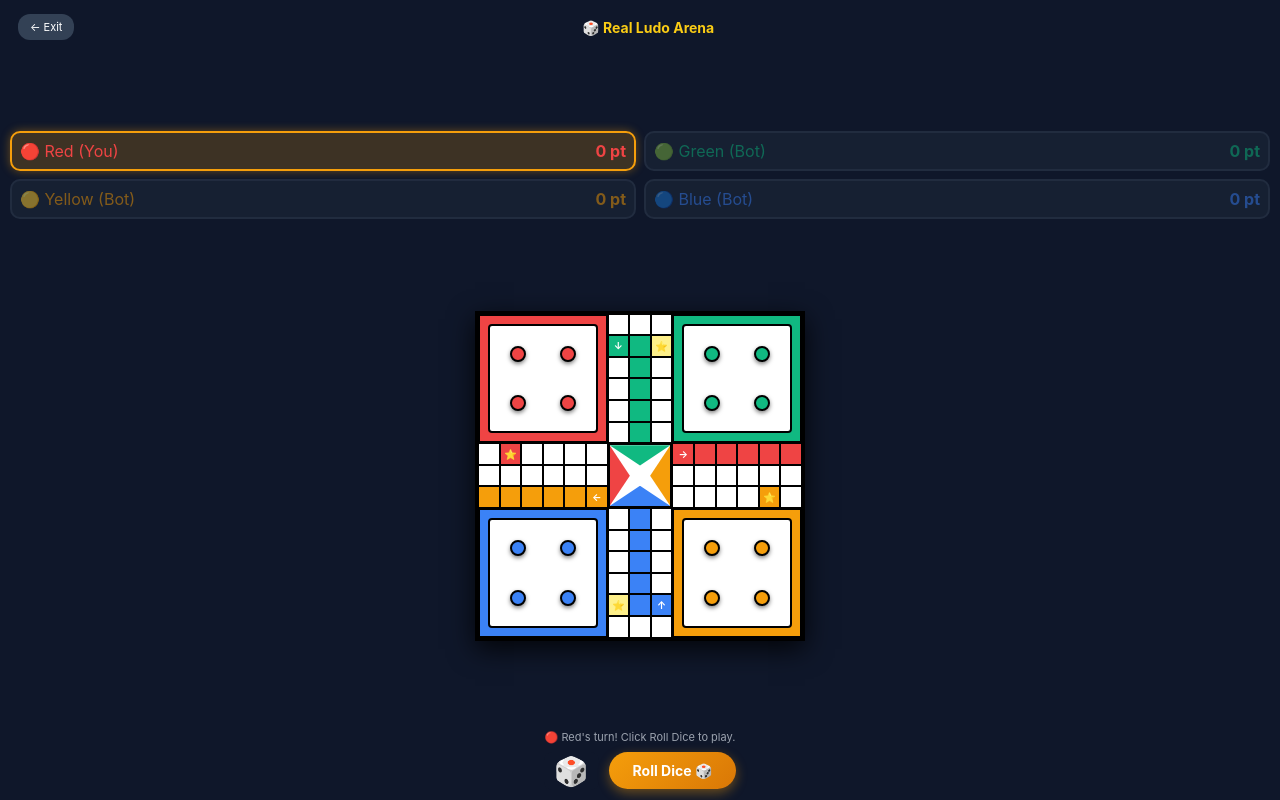
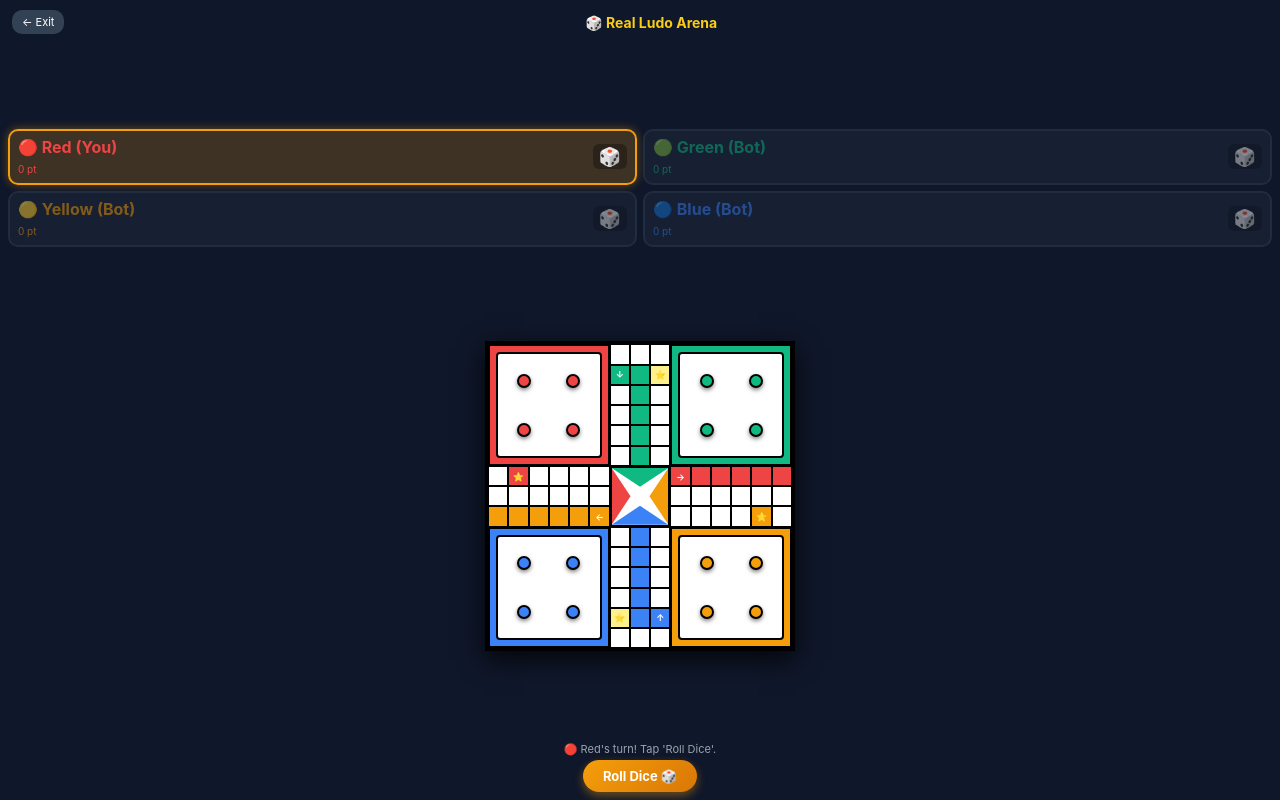
Before and after one commit to samchoudhary7900-commits/FRIEND-ZONE, a website: page public/index.html in a window 1280 px wide. Both pictures are taken after a click on the element 640 px from the left and 190 px from the top of the page. Drawn offline with Linux system fonts and the light colour scheme.

Commit message:
Update index.html

```diff
--- a/public/index.html
+++ b/public/index.html
@@ -25,30 +25,32 @@
         .game-banner-large { background: linear-gradient(135deg, #059669, #10b981); border-radius: 16px; padding: 16px; color: #fff; margin-bottom: 12px; display: flex; justify-content: space-between; align-items: center; cursor: pointer; box-shadow: 0 4px 12px rgba(16,185,129,0.3); }
 
         /* LUDO ARENA STYLES */
-        #ludoArenaModal { display: none; position: fixed; top: 0; left: 0; width: 100%; height: 100%; background: #0f172a; color: #fff; z-index: 100; flex-direction: column; padding: 10px; align-items: center; justify-content: space-between; overflow-y: auto; }
-        .ludo-header { display: flex; justify-content: space-between; align-items: center; width: 100%; padding: 4px 8px; }
+        #ludoArenaModal { display: none; position: fixed; top: 0; left: 0; width: 100%; height: 100%; background: #0f172a; color: #fff; z-index: 100; flex-direction: column; padding: 8px; align-items: center; justify-content: space-between; overflow-y: auto; }
+        .ludo-header { display: flex; justify-content: space-between; align-items: center; width: 100%; padding: 2px 4px; }
 
-        .players-4-panel { display: grid; grid-template-columns: repeat(2, 1fr); gap: 8px; width: 100%; margin: 8px 0; }
-        .player-card-box { background: #1e293b; padding: 8px; border-radius: 10px; border: 2px solid #334155; display: flex; justify-content: space-between; align-items: center; opacity: 0.5; }
+        /* 4 Players Status Panel with Individual Dice */
+        .players-4-panel { display: grid; grid-template-columns: repeat(2, 1fr); gap: 6px; width: 100%; margin: 4px 0; }
+        .player-card-box { background: #1e293b; padding: 6px 8px; border-radius: 10px; border: 2px solid #334155; display: flex; justify-content: space-between; align-items: center; opacity: 0.5; }
         .player-card-box.active-turn { opacity: 1; border-color: #f59e0b; background: rgba(245, 158, 11, 0.2); box-shadow: 0 0 10px rgba(245, 158, 11, 0.4); }
+        .mini-dice { font-size: 18px; background: rgba(0,0,0,0.3); padding: 2px 6px; border-radius: 6px; cursor: pointer; }
 
-        .real-ludo-grid { width: 330px; height: 330px; background: #fff; border: 3px solid #000; display: grid; grid-template-columns: repeat(15, 1fr); grid-template-rows: repeat(15, 1fr); position: relative; margin: 4px auto; box-shadow: 0 8px 25px rgba(0,0,0,0.8); }
+        .real-ludo-grid { width: 310px; height: 310px; background: #fff; border: 3px solid #000; display: grid; grid-template-columns: repeat(15, 1fr); grid-template-rows: repeat(15, 1fr); position: relative; margin: 2px auto; box-shadow: 0 8px 25px rgba(0,0,0,0.8); }
 
-        .base-red { grid-column: 1 / span 6; grid-row: 1 / span 6; background: #ef4444; border: 2px solid #000; padding: 8px; }
-        .base-green { grid-column: 10 / span 6; grid-row: 1 / span 6; background: #10b981; border: 2px solid #000; padding: 8px; }
-        .base-yellow { grid-column: 10 / span 6; grid-row: 10 / span 6; background: #f59e0b; border: 2px solid #000; padding: 8px; }
-        .base-blue { grid-column: 1 / span 6; grid-row: 10 / span 6; background: #3b82f6; border: 2px solid #000; padding: 8px; }
+        .base-red { grid-column: 1 / span 6; grid-row: 1 / span 6; background: #ef4444; border: 2px solid #000; padding: 6px; }
+        .base-green { grid-column: 10 / span 6; grid-row: 1 / span 6; background: #10b981; border: 2px solid #000; padding: 6px; }
+        .base-yellow { grid-column: 10 / span 6; grid-row: 10 / span 6; background: #f59e0b; border: 2px solid #000; padding: 6px; }
+        .base-blue { grid-column: 1 / span 6; grid-row: 10 / span 6; background: #3b82f6; border: 2px solid #000; padding: 6px; }
 
-        .inner-box { width: 100%; height: 100%; background: #fff; border-radius: 4px; display: grid; grid-template-columns: repeat(2, 1fr); grid-template-rows: repeat(2, 1fr); gap: 6px; padding: 6px; border: 2px solid #000; }
+        .inner-box { width: 100%; height: 100%; background: #fff; border-radius: 4px; display: grid; grid-template-columns: repeat(2, 1fr); grid-template-rows: repeat(2, 1fr); gap: 4px; padding: 4px; border: 2px solid #000; }
         .spot-circle { border-radius: 50%; width: 100%; height: 100%; display: flex; align-items: center; justify-content: center; }
 
-        .pawn { width: 16px; height: 16px; border-radius: 50%; border: 2px solid #000; cursor: pointer; box-shadow: 0 2px 4px rgba(0,0,0,0.5); }
+        .pawn { width: 14px; height: 14px; border-radius: 50%; border: 2px solid #000; cursor: pointer; box-shadow: 0 2px 4px rgba(0,0,0,0.5); }
         .pawn-red { background: #ef4444; }
         .pawn-green { background: #10b981; }
         .pawn-yellow { background: #f59e0b; }
         .pawn-blue { background: #3b82f6; }
 
-        .cell { border: 0.5px solid #000; display: flex; align-items: center; justify-content: center; font-size: 10px; font-weight: bold; position: relative; }
+        .cell { border: 0.5px solid #000; display: flex; align-items: center; justify-content: center; font-size: 9px; font-weight: bold; position: relative; }
         .c-red { background: #ef4444; color: #fff; }
         .c-green { background: #10b981; color: #fff; }
         .c-yellow { background: #f59e0b; color: #fff; }
@@ -61,8 +63,7 @@
         .tri-yellow { background: #f59e0b; grid-column: 3; grid-row: 1 / span 3; clip-path: polygon(100% 0, 0 50%, 100% 100%); }
         .tri-blue { background: #3b82f6; grid-column: 1 / span 3; grid-row: 3; clip-path: polygon(0 100%, 50% 0, 100% 100%); }
 
-        .controls-area { display: flex; flex-direction: column; align-items: center; gap: 8px; width: 100%; margin-top: 6px; }
-        .dice-btn { background: linear-gradient(135deg, #f59e0b, #d97706); color: #fff; border: none; padding: 10px 24px; border-radius: 25px; font-size: 14px; font-weight: bold; cursor: pointer; box-shadow: 0 4px 12px rgba(245,158,11,0.4); }
+        .dice-btn { background: linear-gradient(135deg, #f59e0b, #d97706); color: #fff; border: none; padding: 8px 20px; border-radius: 20px; font-size: 13px; font-weight: bold; cursor: pointer; box-shadow: 0 4px 10px rgba(245,158,11,0.4); }
 
         .bottom-nav { position: fixed; bottom: 0; left: 0; right: 0; max-width: 420px; margin: 0 auto; height: 55px; background: #0f172a; border-top: 1px solid #334155; display: flex; justify-content: space-around; align-items: center; z-index: 40; }
         .nav-item { background: none; border: none; color: #64748b; display: flex; flex-direction: column; align-items: center; font-size: 10px; cursor: pointer; }
@@ -84,160 +85,92 @@
         <!-- MAIN HOME TAB -->
         <div id="tab-home" class="tab-view active">
             <div class="quick-icons-row">
-                <div class="icon-card" onclick="switchTab('tab-ranking')">
-                    <span>👑</span>
-                    <p>Ranking</p>
-                </div>
-                <div class="icon-card" onclick="alert('Fan Cards feature active!')">
-                    <span>🃏</span>
-                    <p>Fan Cards</p>
-                </div>
-                <div class="icon-card" onclick="switchTab('tab-messages')">
-                    <span>💬</span>
-                    <p>Tips</p>
-                </div>
-                <div class="icon-card" onclick="alert('Friends list')">
-                    <span>👥</span>
-                    <p>Friends</p>
-                </div>
+                <div class="icon-card" onclick="switchTab('tab-ranking')"><span>👑</span><p>Ranking</p></div>
+                <div class="icon-card" onclick="alert('Fan Cards active!')"><span>🃏</span><p>Fan Cards</p></div>
+                <div class="icon-card" onclick="switchTab('tab-messages')"><span>💬</span><p>Tips</p></div>
+                <div class="icon-card" onclick="alert('Friends list')"><span>👥</span><p>Friends</p></div>
             </div>
 
             <div class="game-banner-large" onclick="openLudoArena()">
                 <div>
                     <h3 style="margin: 0; font-size: 16px;">🎲 Classic Ludo King 15x15</h3>
-                    <p style="margin: 4px 0 0 0; font-size: 11px; opacity: 0.9;">100% Manual Click-to-Roll Dice System</p>
+                    <p style="margin: 4px 0 0 0; font-size: 11px; opacity: 0.9;">Individual Dice for Each Player</p>
                 </div>
                 <span style="background: rgba(255,255,255,0.2); padding: 6px 14px; border-radius: 20px; font-size: 12px; font-weight: bold;">Play</span>
             </div>
         </div>
 
-        <!-- MESSAGES TAB -->
-        <div id="tab-messages" class="tab-view">
-            <h3>💬 Messages</h3>
-            <p style="color:#9ca3af; font-size:12px;">No new notifications.</p>
-        </div>
-
-        <!-- RANKING TAB -->
-        <div id="tab-ranking" class="tab-view">
-            <h3>🏆 Leaderboard</h3>
-            <p style="color:#facc15; font-size:13px;">1. Admin - 10,000 pts</p>
-        </div>
-
-        <!-- PROFILE TAB -->
-        <div id="tab-profile" class="tab-view" style="text-align: center;">
-            <h3>👤 Profile</h3>
-            <p style="color:#9ca3af; font-size:12px;">User ID: #88921</p>
-        </div>
+        <!-- OTHER TABS -->
+        <div id="tab-messages" class="tab-view"><h3>💬 Messages</h3><p style="color:#9ca3af; font-size:12px;">No new alerts.</p></div>
+        <div id="tab-ranking" class="tab-view"><h3>🏆 Leaderboard</h3><p style="color:#facc15; font-size:13px;">1. Admin - 10,000 pts</p></div>
+        <div id="tab-profile" class="tab-view" style="text-align: center;"><h3>👤 Profile</h3><p style="color:#9ca3af; font-size:12px;">User ID: #88921</p></div>
 
         <!-- REAL 15x15 LUDO ARENA MODAL -->
         <div id="ludoArenaModal">
             <div class="ludo-header">
-                <button style="background:#334155; color:#fff; border:none; padding:6px 12px; border-radius:12px; font-size:11px;" onclick="closeLudoArena()">← Exit</button>
+                <button style="background:#334155; color:#fff; border:none; padding:5px 10px; border-radius:10px; font-size:11px;" onclick="closeLudoArena()">← Exit</button>
                 <h3 style="margin:0; font-size: 14px; color:#facc15;">🎲 Real Ludo Arena</h3>
-                <div style="width:40px;"></div>
+                <div style="width:30px;"></div>
             </div>
 
+            <!-- 4 Players Status Panel with Individual Dice Boxes -->
             <div class="players-4-panel">
                 <div id="cardRed" class="player-card-box active-turn" style="color:#ef4444;">
-                    <span>🔴 Red (You)</span>
-                    <span id="scoreRed" style="font-weight:bold;">0 pt</span>
+                    <div>
+                        <span style="display:block; font-weight:bold;">🔴 Red (You)</span>
+                        <span id="scoreRed" style="font-size:10px;">0 pt</span>
+                    </div>
+                    <span id="diceRed" class="mini-dice">🎲</span>
                 </div>
                 <div id="cardGreen" class="player-card-box" style="color:#10b981;">
-                    <span>🟢 Green (Bot)</span>
-                    <span id="scoreGreen" style="font-weight:bold;">0 pt</span>
+                    <div>
+                        <span style="display:block; font-weight:bold;">🟢 Green (Bot)</span>
+                        <span id="scoreGreen" style="font-size:10px;">0 pt</span>
+                    </div>
+                    <span id="diceGreen" class="mini-dice">🎲</span>
                 </div>
                 <div id="cardYellow" class="player-card-box" style="color:#f59e0b;">
-                    <span>🟡 Yellow (Bot)</span>
-                    <span id="scoreYellow" style="font-weight:bold;">0 pt</span>
+                    <div>
+                        <span style="display:block; font-weight:bold;">🟡 Yellow (Bot)</span>
+                        <span id="scoreYellow" style="font-size:10px;">0 pt</span>
+                    </div>
+                    <span id="diceYellow" class="mini-dice">🎲</span>
                 </div>
                 <div id="cardBlue" class="player-card-box" style="color:#3b82f6;">
-                    <span>🔵 Blue (Bot)</span>
-                    <span id="scoreBlue" style="font-weight:bold;">0 pt</span>
+                    <div>
+                        <span style="display:block; font-weight:bold;">🔵 Blue (Bot)</span>
+                        <span id="scoreBlue" style="font-size:10px;">0 pt</span>
+                    </div>
+                    <span id="diceBlue" class="mini-dice">🎲</span>
                 </div>
             </div>
 
+            <!-- 15x15 Standard Ludo Board Grid -->
             <div class="real-ludo-grid">
-                <!-- RED BASE -->
-                <div class="base-red">
-                    <div class="inner-box">
-                        <div class="spot-circle"><div class="pawn pawn-red"></div></div>
-                        <div class="spot-circle"><div class="pawn pawn-red"></div></div>
-                        <div class="spot-circle"><div class="pawn pawn-red"></div></div>
-                        <div class="spot-circle"><div class="pawn pawn-red"></div></div>
-                    </div>
+                <div class="base-red"><div class="inner-box"><div class="spot-circle"><div class="pawn pawn-red"></div></div><div class="spot-circle"><div class="pawn pawn-red"></div></div><div class="spot-circle"><div class="pawn pawn-red"></div></div><div class="spot-circle"><div class="pawn pawn-red"></div></div></div></div>
+
+                <div class="cell"></div><div class="cell"></div><div class="cell"></div><div class="cell c-green">↓</div><div class="cell c-green"></div><div class="cell c-star">⭐</div><div class="cell"></div><div class="cell c-green"></div><div class="cell"></div><div class="cell"></div><div class="cell c-green"></div><div class="cell"></div><div class="cell"></div><div class="cell c-green"></div><div class="cell"></div><div class="cell"></div><div class="cell c-green"></div><div class="cell"></div>
+
+                <div class="base-green"><div class="inner-box"><div class="spot-circle"><div class="pawn pawn-green"></div></div><div class="spot-circle"><div class="pawn pawn-green"></div></div><div class="spot-circle"><div class="pawn pawn-green"></div></div><div class="spot-circle"><div class="pawn pawn-green"></div></div></div></div>
+
+                <div class="cell"></div><div class="cell c-red">⭐</div><div class="cell"></div><div class="cell"></div><div class="cell"></div><div class="cell"></div><div class="cell c-red">→</div><div class="cell c-red"></div><div class="cell c-red"></div><div class="cell c-red"></div><div class="cell c-red"></div><div class="cell c-red"></div><div class="cell"></div><div class="cell"></div><div class="cell"></div><div class="cell"></div><div class="cell"></div><div class="cell"></div>
+
+                <div class="center-home">
+                    <div class="tri-red"></div><div class="tri-green"></div><div class="tri-yellow"></div><div class="tri-blue"></div>
                 </div>
 
-                <!-- TOP TRACK -->
-                <div class="cell"></div><div class="cell"></div><div class="cell"></div>
-                <div class="cell c-green">↓</div><div class="cell c-green"></div><div class="cell c-star">⭐</div>
-                <div class="cell"></div><div class="cell c-green"></div><div class="cell"></div>
-                <div class="cell"></div><div class="cell c-green"></div><div class="cell"></div>
-                <div class="cell"></div><div class="cell c-green"></div><div class="cell"></div>
-                <div class="cell"></div><div class="cell c-green"></div><div class="cell"></div>
+                <div class="cell"></div><div class="cell"></div><div class="cell"></div><div class="cell"></div><div class="cell"></div><div class="cell"></div><div class="cell c-yellow"></div><div class="cell c-yellow"></div><div class="cell c-yellow"></div><div class="cell c-yellow"></div><div class="cell c-yellow"></div><div class="cell c-yellow">←</div><div class="cell"></div><div class="cell"></div><div class="cell"></div><div class="cell"></div><div class="cell c-yellow">⭐</div><div class="cell"></div>
 
-                <!-- GREEN BASE -->
-                <div class="base-green">
-                    <div class="inner-box">
-                        <div class="spot-circle"><div class="pawn pawn-green"></div></div>
-                        <div class="spot-circle"><div class="pawn pawn-green"></div></div>
-                        <div class="spot-circle"><div class="pawn pawn-green"></div></div>
-                        <div class="spot-circle"><div class="pawn pawn-green"></div></div>
-                    </div>
+                <div class="base-blue"><div class="inner-box"><div class="spot-circle"><div class="pawn pawn-blue"></div></div><div class="spot-circle"><div class="pawn pawn-blue"></div></div><div class="spot-circle"><div class="pawn pawn-blue"></div></div><div class="spot-circle"><div class="pawn pawn-blue"></div></div></div></div>
+
+                <div class="cell"></div><div class="cell c-blue"></div><div class="cell"></div><div class="cell"></div><div class="cell c-blue"></div><div class="cell"></div><div class="cell"></div><div class="cell c-blue"></div><div class="cell"></div><div class="cell"></div><div class="cell c-blue"></div><div class="cell"></div><div class="cell c-star">⭐</div><div class="cell c-blue"></div><div class="cell c-blue">↑</div><div class="cell"></div><div class="cell"></div><div class="cell"></div>
+
+                <div class="base-yellow"><div class="inner-box"><div class="spot-circle"><div class="pawn pawn-yellow"></div></div><div class="spot-circle"><div class="pawn pawn-yellow"></div></div><div class="spot-circle"><div class="pawn pawn-yellow"></div></div><div class="spot-circle"><div class="pawn pawn-yellow"></div></div></div></div>
             </div>
 
-                <!-- LEFT TRACK -->
-                <div class="cell"></div><div class="cell c-red">⭐</div><div class="cell"></div><div class="cell"></div><div class="cell"></div><div class="cell"></div>
-                <div class="cell c-red">→</div><div class="cell c-red"></div><div class="cell c-red"></div><div class="cell c-red"></div><div class="cell c-red"></div><div class="cell c-red"></div>
-                <div class="cell"></div><div class="cell"></div><div class="cell"></div><div class="cell"></div><div class="cell"></div><div class="cell"></div>
-
-                <!-- CENTER HOME -->
-                <div class="center-home">
-                    <div class="tri-red"></div>
-                    <div class="tri-green"></div>
-                    <div class="tri-yellow"></div>
-                    <div class="tri-blue"></div>
-                </div>
-
-                <!-- RIGHT TRACK -->
-                <div class="cell"></div><div class="cell"></div><div class="cell"></div><div class="cell"></div><div class="cell"></div><div class="cell"></div>
-                <div class="cell c-yellow"></div><div class="cell c-yellow"></div><div class="cell c-yellow"></div><div class="cell c-yellow"></div><div class="cell c-yellow"></div><div class="cell c-yellow">←</div>
-                <div class="cell"></div><div class="cell"></div><div class="cell"></div><div class="cell"></div><div class="cell c-yellow">⭐</div><div class="cell"></div>
-
-                <!-- BLUE BASE -->
-                <div class="base-blue">
-                    <div class="inner-box">
-                        <div class="spot-circle"><div class="pawn pawn-blue"></div></div>
-                        <div class="spot-circle"><div class="pawn pawn-blue"></div></div>
-                        <div class="spot-circle"><div class="pawn pawn-blue"></div></div>
-                        <div class="spot-circle"><div class="pawn pawn-blue"></div></div>
-                    </div>
-                </div>
-
-                <!-- BOTTOM TRACK -->
-                <div class="cell"></div><div class="cell c-blue"></div><div class="cell"></div>
-                <div class="cell"></div><div class="cell c-blue"></div><div class="cell"></div>
-                <div class="cell"></div><div class="cell c-blue"></div><div class="cell"></div>
-                <div class="cell"></div><div class="cell c-blue"></div><div class="cell"></div>
-                <div class="cell c-star">⭐</div><div class="cell c-blue"></div><div class="cell c-blue">↑</div>
-                <div class="cell"></div><div class="cell"></div><div class="cell"></div>
-
-                <!-- YELLOW BASE -->
-                <div class="base-yellow">
-                    <div class="inner-box">
-                        <div class="spot-circle"><div class="pawn pawn-yellow"></div></div>
-                        <div class="spot-circle"><div class="pawn pawn-yellow"></div></div>
-                        <div class="spot-circle"><div class="pawn pawn-yellow"></div></div>
-                        <div class="spot-circle"><div class="pawn pawn-yellow"></div></div>
-                    </div>
-                </div>
-            </div>
-
-            <div class="controls-area">
-                <p id="ludoStatusText" style="font-size: 11px; color: #9ca3af; margin: 0;">🔴 Red's turn! Click Roll Dice to play.</p>
-                <div style="display:flex; align-items:center; gap:10px;">
-                    <span id="ludoDiceShow" style="font-size:28px; background:#0f172a; padding:2px 10px; border-radius:8px;">🎲</span>
-                    <button class="dice-btn" onclick="rollRealDice()">Roll Dice 🎲</button>
-                </div>
+            <div style="display: flex; flex-direction: column; align-items: center; gap: 4px; width: 100%;">
+                <p id="ludoStatusText" style="font-size: 11px; color: #9ca3af; margin: 0;">🔴 Red's turn! Tap 'Roll Dice'.</p>
+                <button class="dice-btn" onclick="rollActivePlayerDice()">Roll Dice 🎲</button>
             </div>
         </div>
 
@@ -252,10 +185,11 @@
 
     <script>
         const playerList = ['red', 'green', 'yellow', 'blue'];
-        const cardIds = ['cardRed', 'cardGreen', 'cardYellow', 'cardBlue'];
+        const cardIds = { red: 'cardRed', green: 'cardGreen', yellow: 'cardYellow', blue: 'cardBlue' };
         const scoreIds = { red: 'scoreRed', green: 'scoreGreen', yellow: 'scoreYellow', blue: 'scoreBlue' };
+        const diceIds = { red: 'diceRed', green: 'diceGreen', yellow: 'diceYellow', blue: 'diceBlue' };
+
         let turnIndex = 0;
-        let lastRolledValue = 0;
         let playerScores = { red: 0, green: 0, yellow: 0, blue: 0 };
         let isRolling = false;
 
@@ -264,51 +198,45 @@
             document.getElementById(tabId).classList.add('active');
         }
 
-        function openLudoArena() {
-            document.getElementById('ludoArenaModal').style.display = 'flex';
-        }
+        function openLudoArena() { document.getElementById('ludoArenaModal').style.display = 'flex'; }
+        function closeLudoArena() { document.getElementById('ludoArenaModal').style.display = 'none'; }
 
-        function closeLudoArena() {
-            document.getElementById('ludoArenaModal').style.display = 'none';
-        }
-
-        /* STRICTLY MANUAL ROLL FUNCTION (No Auto-Roll) */
-        function rollRealDice() {
+        /* INDIVIDUAL PLAYER DICE TURN SYSTEM */
+        function rollActivePlayerDice() {
             if (isRolling) return;
             isRolling = true;
 
             let activeColor = playerList[turnIndex];
-            lastRolledValue = Math.floor(Math.random() * 6) + 1;
+            let rolledValue = Math.floor(Math.random() * 6) + 1;
             let faces = ['⚀', '⚁', '⚂', '⚃', '⚄', '⚅'];
-            document.getElementById('ludoDiceShow').innerText = faces[lastRolledValue - 1];
 
-            document.getElementById('ludoStatusText').innerText = `${activeColor.toUpperCase()} rolled ${lastRolledValue}! Moving pawn...`;
+            // Update only the active player's individual dice box
+            document.getElementById(diceIds[activeColor]).innerText = faces[rolledValue - 1];
+            document.getElementById('ludoStatusText').innerText = `${activeColor.toUpperCase()} rolled ${rolledValue}! Moving...`;
 
             setTimeout(() => {
-                executeRealMove(activeColor);
-            }, 700);
-        }
+                playerScores[activeColor] += rolledValue;
+                document.getElementById(scoreIds[activeColor]).innerText = playerScores[activeColor] + " pts";
 
-        function executeRealMove(color) {
-            playerScores[color] += lastRolledValue;
-            document.getElementById(scoreIds[color]).innerText = playerScores[color] + " pts";
-
-            if(playerScores[color] >= 50) {
-                alert(`👑 ${color.toUpperCase()} won the match! 🎉`);
+                if (playerScores[activeColor] >= 50) {
+                    alert(`👑 ${activeColor.toUpperCase()} won the match! 🎉`);
                     playerScores = { red: 0, green: 0, yellow: 0, blue: 0 };
                     Object.values(scoreIds).forEach(id => document.getElementById(id).innerText = "0 pt");
                 }
 
-            // Move turn to next player and WAIT for manual button click
-            cardIds.forEach(id => document.getElementById(id).classList.remove('active-turn'));
+                // Remove active turn highlight from all
+                Object.values(cardIds).forEach(id => document.getElementById(id).classList.remove('active-turn'));
+                Object.values(diceIds).forEach(id => document.getElementById(id).innerText = "🎲");
+
+                // Shift turn to next player
                 turnIndex = (turnIndex + 1) % 4;
-            document.getElementById(cardIds[turnIndex]).classList.add('active-turn');
+                let nextColor = playerList[turnIndex];
 
-            let nextColor = playerList[turnIndex];
-            document.getElementById('ludoStatusText').innerText = `🎲 ${nextColor.toUpperCase()}'s turn! Click 'Roll Dice'.`;
+                document.getElementById(cardIds[nextColor]).classList.add('active-turn');
+                document.getElementById('ludoStatusText').innerText = `🎲 ${nextColor.toUpperCase()}'s turn! Click Roll Dice.`;
 
-            // Re-enable button click for next turn
                 isRolling = false;
+            }, 700);
         }
     </script>
 </body>
```
Lines whose indentation alone changed are shown as unchanged.
